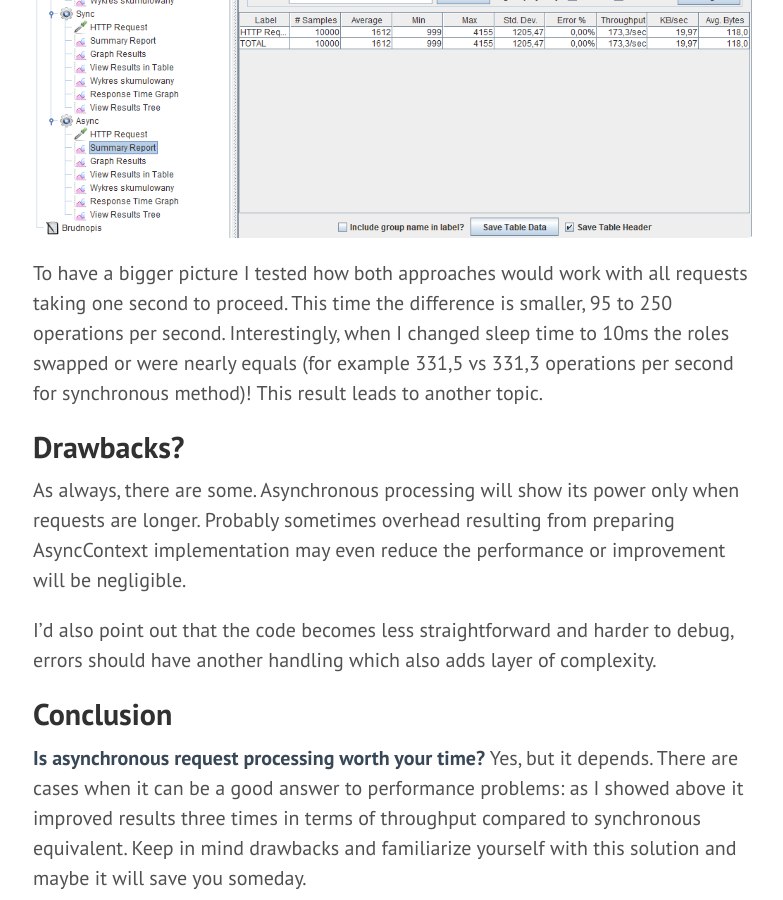
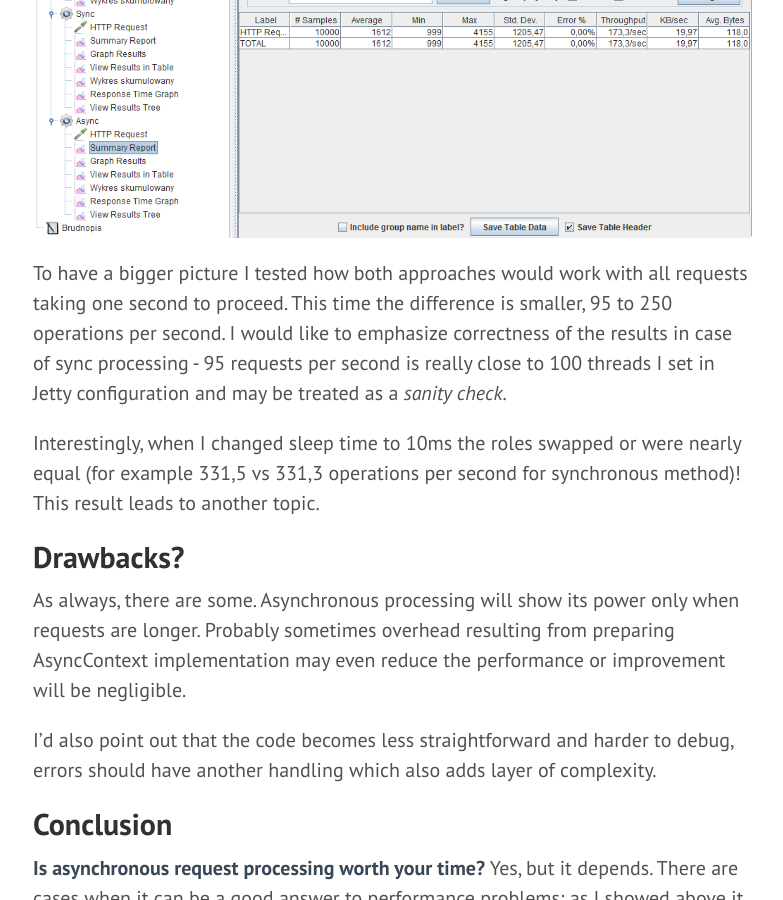
Before and after one commit to mikolajkania/mikolajkania.github.io, a Jekyll site: the page built from _posts/2016-10-31-asynchronous-request-processing-in-spring-mvc.md, in a window 1280 px wide and 900 px high, scrolled down 3973 px. Shown: the whole window, without its empty margins (427-1210 px from the left). Built offline with Jekyll 4.4.1, drawn with Linux system fonts in a browser that asks for light colours.

Commit message:
Claryfication

```diff
--- a/_posts/2016-10-31-asynchronous-request-processing-in-spring-mvc.md
+++ b/_posts/2016-10-31-asynchronous-request-processing-in-spring-mvc.md
@@ -93,7 +93,9 @@ Lets don't conceal it any longer - an asynchronous code is faster. When synchron
 ![placeholder](https://raw.githubusercontent.com/mikolajkania/mikolajkania.github.io/master/_images/servlet3-sync.png "Synchronous results")
 ![placeholder](https://raw.githubusercontent.com/mikolajkania/mikolajkania.github.io/master/_images/servlet3-async.png "Asynchronous results")
 
-To have a bigger picture I tested how both approaches would work with all requests taking one second to proceed. This time the difference is smaller, 95 to 250 operations per second. Interestingly, when I changed sleep time to 10ms the roles swapped or were nearly equals (for example 331,5 vs 331,3 operations per second for synchronous method)! This result leads to another topic.
+To have a bigger picture I tested how both approaches would work with all requests taking one second to proceed. This time the difference is smaller, 95 to 250 operations per second. I would like to emphasize correctness of the results in case of sync processing - 95 requests per second is really close to 100 threads I set in Jetty configuration and may be treated as a *sanity check*.
+
+Interestingly, when I changed sleep time to 10ms the roles swapped or were nearly equal (for example 331,5 vs 331,3 operations per second for synchronous method)! This result leads to another topic.
 
 <h2>Drawbacks?</h2>
 As always, there are some. Asynchronous processing will show its power only when requests are longer. Probably sometimes overhead resulting from preparing AsyncContext implementation may even reduce the performance or improvement will be negligible.
```
